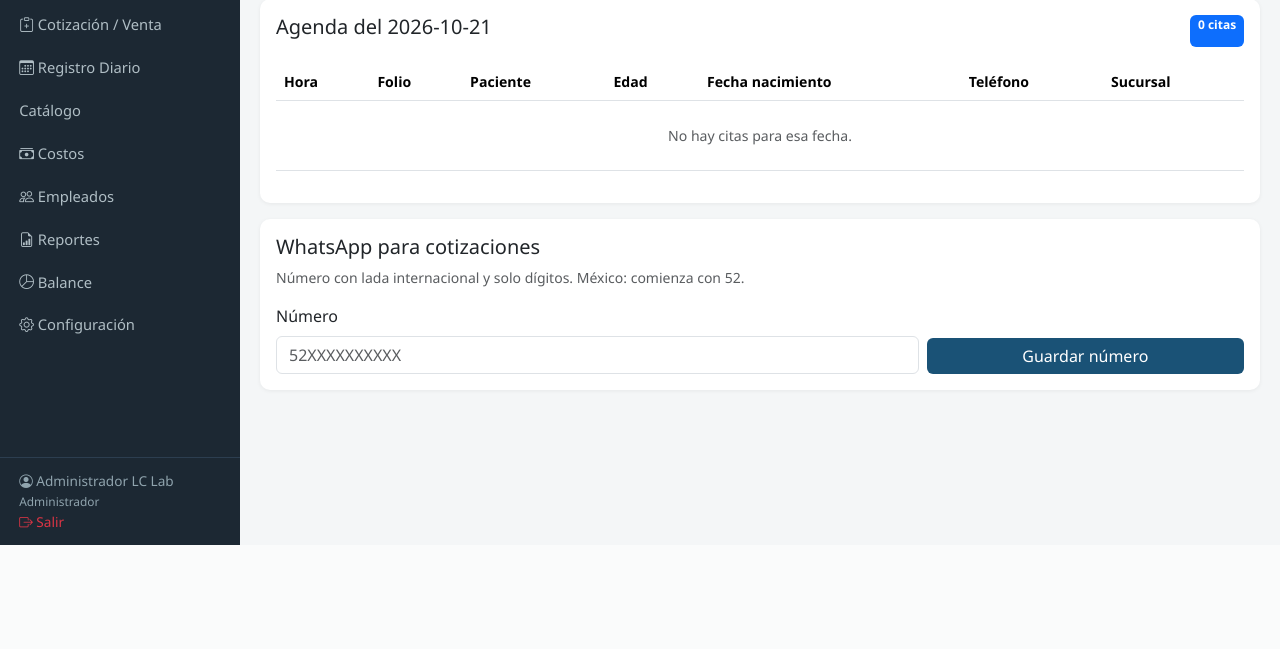
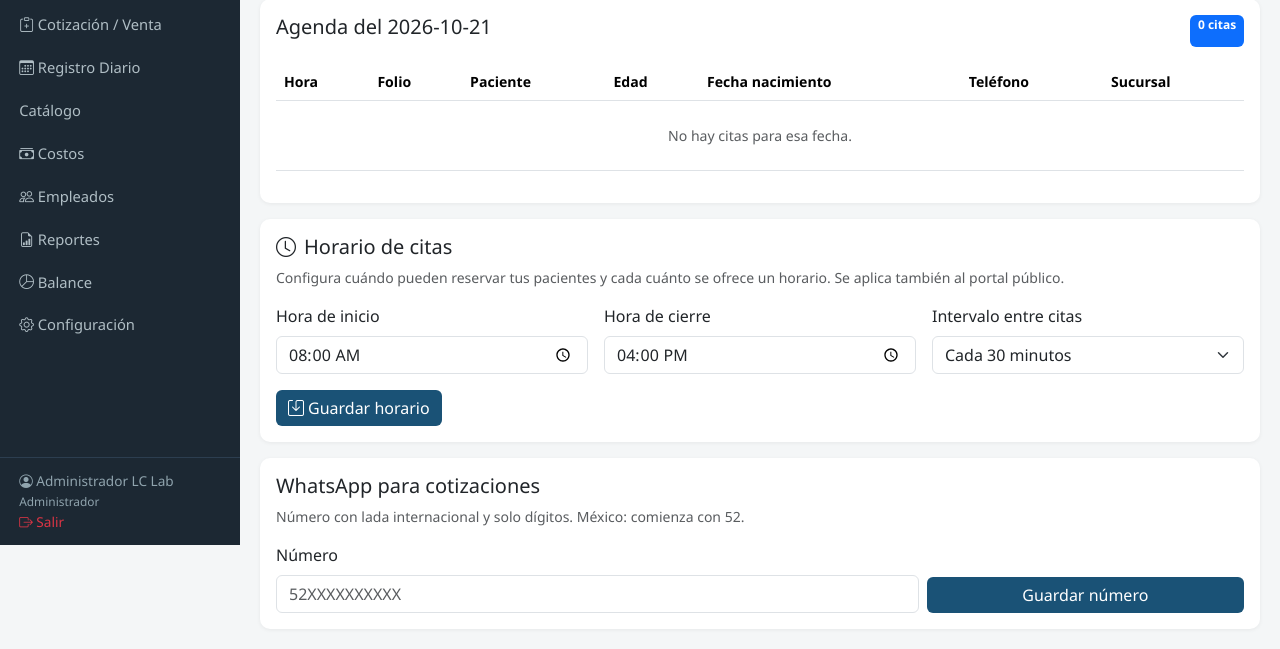
Before and after one commit to luismiguelcortez97-eng/laboratory, a FastAPI app: page /citas in a window 1280 px wide. Shown: the part 255-904 px from the top of the page. Before the commit the page ends 800 px from the top, so only its background shows below. Run offline with FastAPI, Linux system fonts and the light colour scheme; the visitor is signed in with stand-in values (Sample User, id 1); data comes from the database, SQL or seed files in the repository; data that the repository does not hold is empty; some libraries are stand-ins or nearby versions.

Commit message:
Add appointment schedule controls to agenda

```diff
--- a/templates/citas.html
+++ b/templates/citas.html
@@ -4,5 +4,6 @@
 <div class="mb-3"><h4 style="color:#1a5276">Citas agendadas</h4><p class="text-muted mb-0">Agenda interna visible solo para personal con sesión iniciada.</p></div>
 <div class="card card-lc p-3 mb-3"><form method="get" action="/citas" class="row g-2 align-items-end"><div class="col-md-4"><label class="form-label">Fecha</label><input class="form-control" type="date" name="fecha" value="{{ fecha }}" required></div><div class="col-md-5"><label class="form-label">Sucursal</label><select class="form-select" name="sucursal_id"><option value="0">Todas las sucursales</option>{% for s in sucursales %}<option value="{{ s.id }}" {% if sucursal_id|string == s.id|string %}selected{% endif %}>{{ s.nombre }}</option>{% endfor %}</select></div><div class="col-md-3"><button class="btn btn-lc w-100">Consultar</button></div></form></div>
 <div class="card card-lc p-3"><div class="d-flex justify-content-between mb-3"><h5>Agenda del {{ fecha }}</h5><span class="badge text-bg-primary">{{ citas|length }} citas</span></div><div class="table-responsive"><table class="table table-hover table-lc"><thead><tr><th>Hora</th><th>Folio</th><th>Paciente</th><th>Edad</th><th>Fecha nacimiento</th><th>Teléfono</th><th>Sucursal</th></tr></thead><tbody>{% for c in citas %}<tr><td><b>{{ c.hora[:5] }}</b></td><td>{{ c.folio }}</td><td>{{ c.nombre_completo }}</td><td>{{ c.edad }}</td><td>{{ c.fecha_nacimiento }}</td><td>{{ c.telefono }}</td><td>{{ c.sucursal }}</td></tr>{% else %}<tr><td colspan="7" class="text-center text-muted py-4">No hay citas para esa fecha.</td></tr>{% endfor %}</tbody></table></div></div>
+{% if user.rol == "Administrador" %}<div class="card card-lc p-3 mt-3"><h5><i class="bi bi-clock me-2"></i>Horario de citas</h5><p class="small text-muted">Configura cuándo pueden reservar tus pacientes y cada cuánto se ofrece un horario. Se aplica también al portal público.</p><form method="post" action="/citas/horario" class="row g-3 align-items-end"><div class="col-sm-4"><label class="form-label">Hora de inicio</label><input class="form-control" type="time" name="hora_inicio" value="{{ horario_config.inicio }}" required></div><div class="col-sm-4"><label class="form-label">Hora de cierre</label><input class="form-control" type="time" name="hora_fin" value="{{ horario_config.fin }}" required></div><div class="col-sm-4"><label class="form-label">Intervalo entre citas</label><select class="form-select" name="intervalo_minutos" required>{% for mins in [10,15,20,30,60] %}<option value="{{ mins }}" {% if horario_config.intervalo|string == mins|string %}selected{% endif %}>Cada {{ mins }} minutos</option>{% endfor %}</select></div><div class="col-12"><button class="btn btn-lc"><i class="bi bi-save me-1"></i>Guardar horario</button></div></form></div>{% endif %}
 {% if user.rol == "Administrador" %}<div class="card card-lc p-3 mt-3"><h5>WhatsApp para cotizaciones</h5><p class="small text-muted">Número con lada internacional y solo dígitos. México: comienza con 52.</p><form method="post" action="/citas/whatsapp" class="row g-2 align-items-end"><div class="col-md-8"><label class="form-label">Número</label><input class="form-control" name="numero" inputmode="numeric" value="{{ whatsapp_numero }}" placeholder="52XXXXXXXXXX"></div><div class="col-md-4"><button class="btn btn-lc w-100">Guardar número</button></div></form></div>{% endif %}
 {% endblock %}
```
